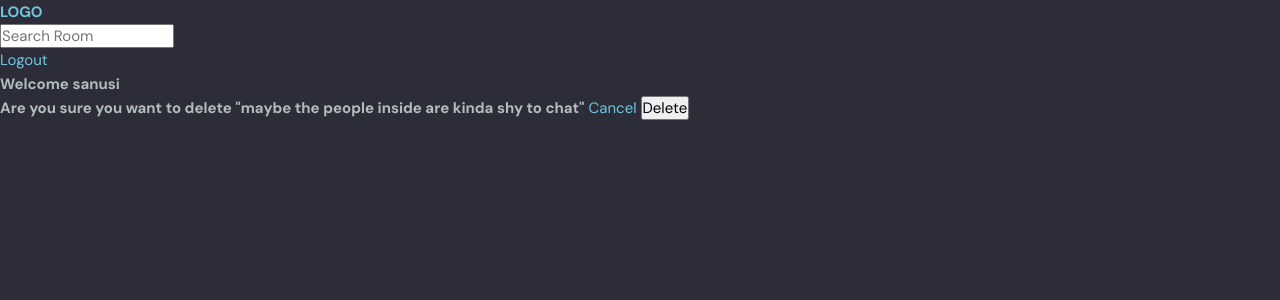
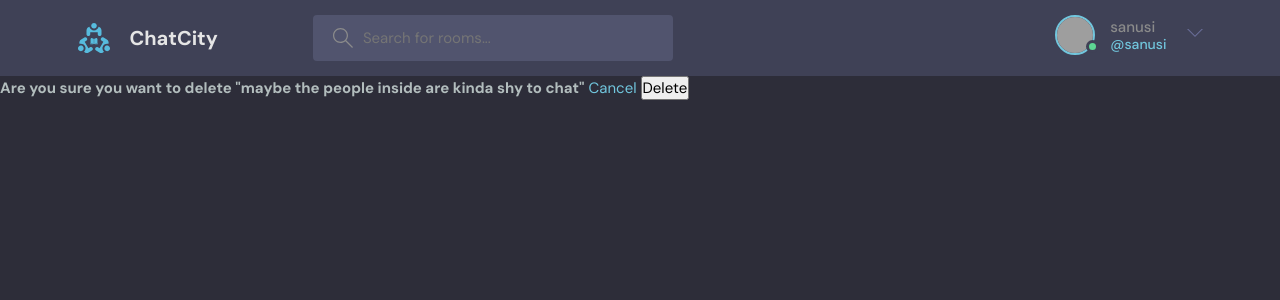
Before and after one commit to DevLarry/chatBuddy, a Django app: page /deleteMsg/7 in a window 1280 px wide. Shown: the top 300 px of the page. Run offline with Django 4.2, Linux system fonts and the light colour scheme; a user stored in the database is signed in; data comes from the database, SQL or seed files in the repository; grey boxes are pictures that could not be loaded.

Commit message:
main and navbar styling and functionality

```diff
--- a/templates/main.html
+++ b/templates/main.html
@@ -2,11 +2,12 @@
 <html lang="en">
 {%load static%}
 <head>
-    <meta charset="UTF-8">
-    <meta http-equiv="X-UA-Compatible" content="IE=edge">
-    <meta name="viewport" content="width=device-width, initial-scale=1.0">
+<meta charset="UTF-8" />
+    <meta http-equiv="X-UA-Compatible" content="IE=edge" />
+    <meta name="viewport" content="width=device-width, initial-scale=1.0" />
+    <link rel="shortcut icon" href="assets/favicon.ico" type="image/x-icon" />
     <link rel="stylesheet" href="{% static 'styles/main.css'%}">
-    <title>Document</title>
+    <title>ChatCity - Find study partners around the world!</title>
 </head>
 <body>
     {% include "navbar.html" %}
@@ -20,5 +21,6 @@
     {% block content %}
 
     {% endblock content %}
+    <script src="{%static 'js/script.js' %}"></script>
 </body>
 </html>
--- a/templates/navbar.html
+++ b/templates/navbar.html
@@ -1,10 +1,97 @@
-<a href="{% url 'home' %}"><h1>LOGO</h1></a>
-<form action="{% url 'home' %}" method="GET">
-  <input type="text" name="q" placeholder="Search Room" />
-</form>
-{%if request.user.is_authenticated%}
-<a href="{%url 'logout' %}">Logout</a>
-{%else%}
-<a href="{%url 'login' %}">Login</a>
-{%endif%}
-<h1>Welcome {{request.user.username}}</h1>
+{%load static%}
+
+<header class="header header--loggedIn">
+  <div class="container">
+    <a href="{% url 'home' %}" class="header__logo">
+      <img src="{%static 'images/logo.svg'%}" />
+      <h1>ChatCity</h1>
+    </a>
+    <form action="{% url 'home' %}" method="GET" class="header__search">
+      <label>
+        <svg
+          version="1.1"
+          xmlns="http://www.w3.org/2000/svg"
+          width="32"
+          height="32"
+          viewBox="0 0 32 32"
+        >
+          <title>search</title>
+          <path
+            d="M32 30.586l-10.845-10.845c1.771-2.092 2.845-4.791 2.845-7.741 0-6.617-5.383-12-12-12s-12 5.383-12 12c0 6.617 5.383 12 12 12 2.949 0 5.649-1.074 7.741-2.845l10.845 10.845 1.414-1.414zM12 22c-5.514 0-10-4.486-10-10s4.486-10 10-10c5.514 0 10 4.486 10 10s-4.486 10-10 10z"
+          ></path>
+        </svg>
+        <input type="text" name="q" placeholder="Search for rooms..." />
+      </label>
+    </form>
+    <nav class="header__menu">
+      <!-- Logged In -->
+      {%if request.user.is_authenticated%}
+
+      <div class="header__user">
+        <a href="{% url 'profile' request.user.id %}">
+          <div class="avatar avatar--medium active">
+            <img src="https://randomuser.me/api/portraits/men/37.jpg" />
+          </div>
+          <p>
+            {{request.user.username}}<span>@{{request.user.username}}</span>
+          </p>
+        </a>
+        <button class="dropdown-button">
+          <svg
+            version="1.1"
+            xmlns="http://www.w3.org/2000/svg"
+            width="32"
+            height="32"
+            viewBox="0 0 32 32"
+          >
+            <title>chevron-down</title>
+            <path d="M16 21l-13-13h-3l16 16 16-16h-3l-13 13z"></path>
+          </svg>
+        </button>
+      </div>
+
+      <div class="dropdown-menu">
+        <a href="settings.html" class="dropdown-link"
+          ><svg
+            version="1.1"
+            xmlns="http://www.w3.org/2000/svg"
+            width="32"
+            height="32"
+            viewBox="0 0 32 32"
+          >
+            <title>tools</title>
+            <path
+              d="M27.465 32c-1.211 0-2.35-0.471-3.207-1.328l-9.392-9.391c-2.369 0.898-4.898 0.951-7.355 0.15-3.274-1.074-5.869-3.67-6.943-6.942-0.879-2.682-0.734-5.45 0.419-8.004 0.135-0.299 0.408-0.512 0.731-0.572 0.32-0.051 0.654 0.045 0.887 0.277l5.394 5.395 3.586-3.586-5.394-5.395c-0.232-0.232-0.336-0.564-0.276-0.887s0.272-0.596 0.572-0.732c2.552-1.152 5.318-1.295 8.001-0.418 3.274 1.074 5.869 3.67 6.943 6.942 0.806 2.457 0.752 4.987-0.15 7.358l9.392 9.391c0.844 0.842 1.328 2.012 1.328 3.207-0 2.5-2.034 4.535-4.535 4.535zM15.101 19.102c0.26 0 0.516 0.102 0.707 0.293l9.864 9.863c0.479 0.479 1.116 0.742 1.793 0.742 1.398 0 2.535-1.137 2.535-2.535 0-0.668-0.27-1.322-0.742-1.793l-9.864-9.863c-0.294-0.295-0.376-0.74-0.204-1.119 0.943-2.090 1.061-4.357 0.341-6.555-0.863-2.631-3.034-4.801-5.665-5.666-1.713-0.561-3.468-0.609-5.145-0.164l4.986 4.988c0.391 0.391 0.391 1.023 0 1.414l-5 5c-0.188 0.188-0.441 0.293-0.707 0.293s-0.52-0.105-0.707-0.293l-4.987-4.988c-0.45 1.682-0.397 3.436 0.164 5.146 0.863 2.631 3.034 4.801 5.665 5.666 2.2 0.721 4.466 0.604 6.555-0.342 0.132-0.059 0.271-0.088 0.411-0.088z"
+            ></path>
+          </svg>
+          Settings</a
+        >
+        <a href="{%url 'logout' %}" class="dropdown-link"
+          ><svg
+            version="1.1"
+            xmlns="http://www.w3.org/2000/svg"
+            width="32"
+            height="32"
+            viewBox="0 0 32 32"
+          >
+            <title>sign-out</title>
+            <path
+              d="M3 0h22c0.553 0 1 0 1 0.553l-0 3.447h-2v-2h-20v28h20v-2h2l0 3.447c0 0.553-0.447 0.553-1 0.553h-22c-0.553 0-1-0.447-1-1v-30c0-0.553 0.447-1 1-1z"
+            ></path>
+            <path
+              d="M21.879 21.293l1.414 1.414 6.707-6.707-6.707-6.707-1.414 1.414 4.293 4.293h-14.172v2h14.172l-4.293 4.293z"
+            ></path>
+          </svg>
+          Logout</a
+        >
+      </div>
+      {%else%}
+      <!-- Not Logged In -->
+      <a href="{%url 'login' %}">
+        <img src="{% static 'images/avatar.svg' %}" />
+        <p>Login</p>
+      </a>
+      {%endif%}
+    </nav>
+  </div>
+</header>
```
